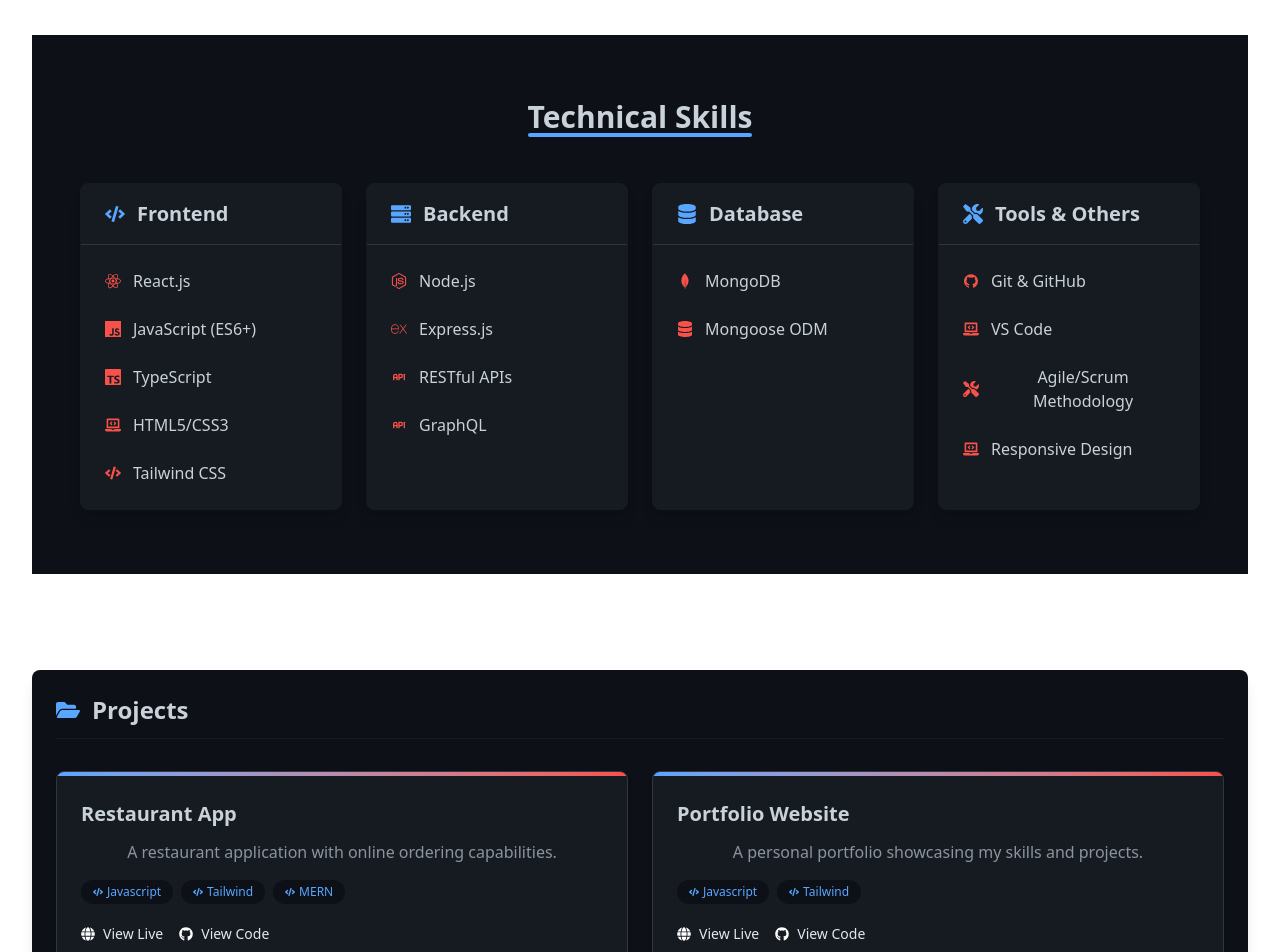
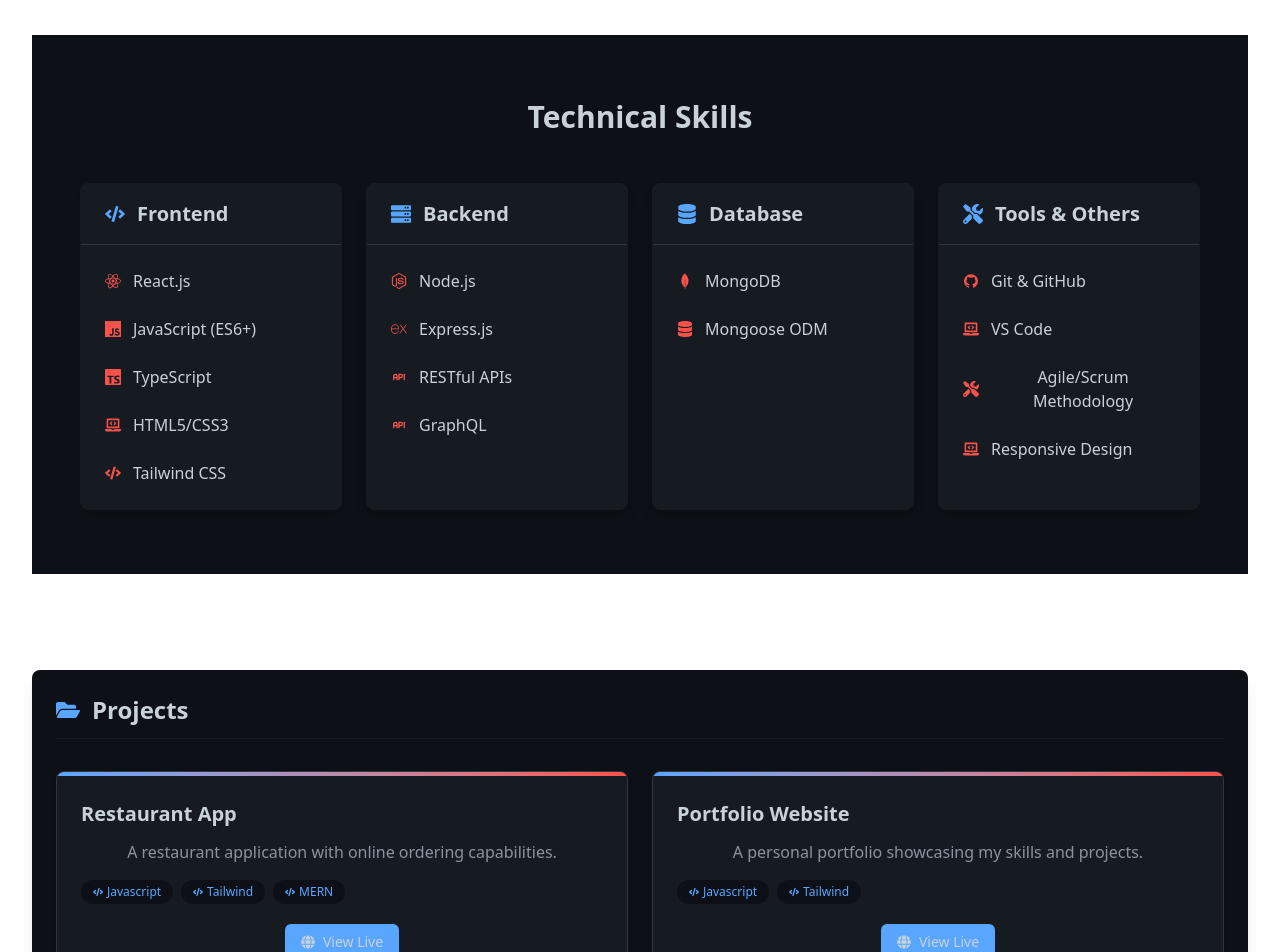
Before and after one commit to TonYacapin/abks_portfolio, a React (Vite) app: page / in a window 1280 px wide. Shown: the part 980-1932 px from the top of the page. Built offline with nearby package versions, Linux system fonts and the light colour scheme.

Commit message:
fix: enhance button styles and update SkillsSection heading for improved clarity

```diff
--- a/src/components/sections/ProjectsSection.jsx
+++ b/src/components/sections/ProjectsSection.jsx
@@ -67,24 +67,24 @@
                 ))}
               </div>
 
-              <div className="flex space-x-4 mt-4">
+              <div className="flex flex-col items-center space-y-4 mt-4">
                 <a
                   href={project.liveUrl}
                   target="_blank"
                   rel="noopener noreferrer"
-                  className="flex items-center text-sm text-[#C9D1D9] hover:text-[#58A6FF] transition-colors"
+                  className="flex items-center px-4 py-2 bg-[#58A6FF] text-sm text-[#C9D1D9] hover:bg-[#1A2028] hover:text-[#58A6FF] transition-colors rounded-md"
                 >
-                  <FaGlobe className="mr-2" color="white" />
-                  <span className="  text-gray-200">View Live</span>
+                  <FaGlobe className="mr-2" color="#C9D1D9" />
+                  <span className="text-[#C9D1D9]">View Live</span>
                 </a>
                 <a
                   href={project.codeUrl}
                   target="_blank"
                   rel="noopener noreferrer"
-                  className="flex items-center text-sm text-[#C9D1D9] hover:text-[#58A6FF] transition-colors"
+                  className="flex items-center px-4 py-2 bg-[#58A6FF] text-sm text-[#C9D1D9] hover:bg-[#1A2028] hover:text-[#58A6FF] transition-colors rounded-md"
                 >
-                  <FaGithub className="mr-2" color="white" />
-                  <span className=" text-gray-200">View Code</span>
+                  <FaGithub className="mr-2" color="#C9D1D9" />
+                  <span className="text-[#C9D1D9]">View Code</span>
                 </a>
               </div>
             </div>
--- a/src/components/sections/SkillsSection.jsx
+++ b/src/components/sections/SkillsSection.jsx
@@ -51,9 +51,9 @@
     <section className="py-16 bg-[#0D1117] text-[#C9D1D9]">
       <div className="max-w-6xl mx-auto px-4">
         <h2 className="text-3xl font-bold mb-12 text-center relative">
-          <span className="relative z-10">
+          <span className="relative">
             Technical Skills
-            <span className="absolute bottom-0 left-0 w-full h-1 bg-[#58A6FF] rounded-full"></span>
+
           </span>
         </h2>
 
```
